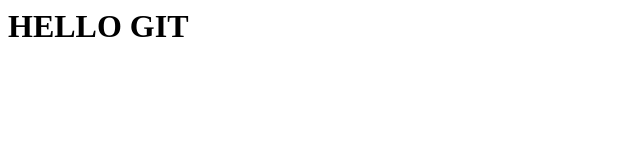
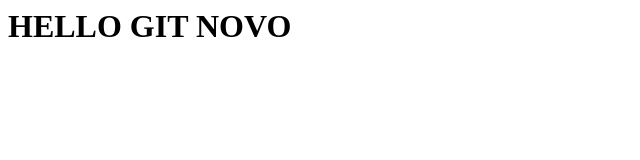
Before and after one commit to eldemonstro/Ximira.github.io, a plain HTML site: page index.html in a window 1280 px wide. Shown: the whole page, without its empty margins (0-640 px from the left). Drawn offline with Linux system fonts and the light colour scheme.

Commit message:
Create index.html

```diff
--- a/index.html
+++ b/index.html
@@ -4,7 +4,7 @@
 
 </head>
 <body>
-<h1> HELLO GIT </h1>
+<h1> HELLO GIT NOVO</h1>
 
 </body>
 
```
